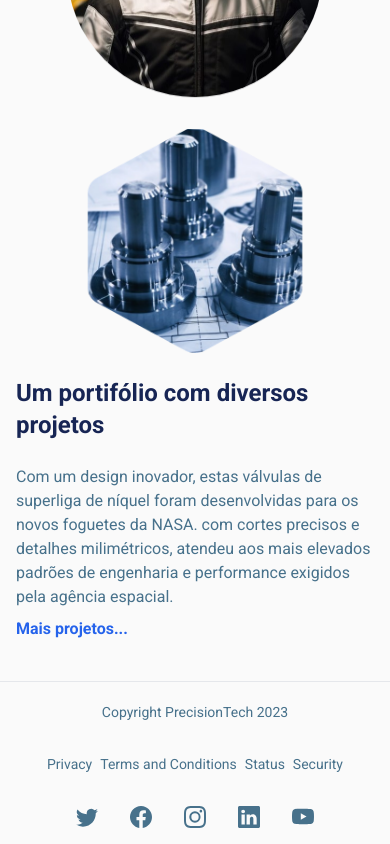
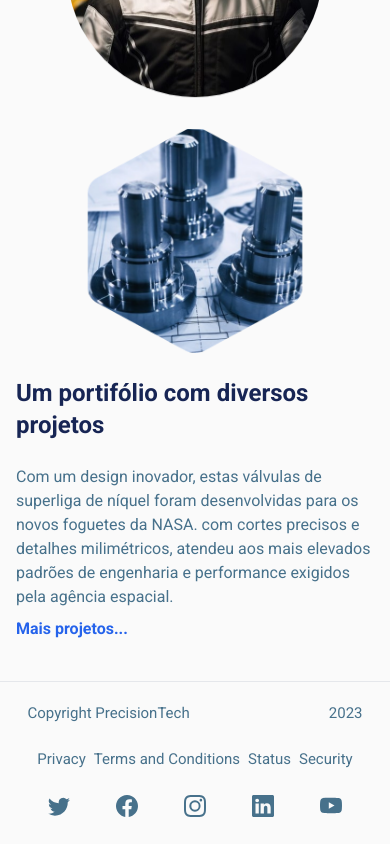
Before and after one commit to FranciscoNeto2909/PrecisionTech, a React (Vite) app: page / in a window 390 px wide. Shown: the part 2875-3719 px from the top of the page. Built offline with nearby package versions, Linux system fonts and the light colour scheme.

Commit message:
handleClick added to logo link

```diff
--- a/src/App.tsx
+++ b/src/App.tsx
@@ -10,7 +10,6 @@ import Projects from "./pages/projects/Projects";
 import Scheduling from "./pages/scheduling/Scheduling";
 import Schedules from "./pages/schedules/Schedules";
 import Services from "./pages/services/Services";
-import Team from "./pages/team/Team";
 import Contact from "./pages/contact/Contact";
 import NotFound from "./pages/NotFound";
 import AOS from 'aos'
@@ -40,7 +39,6 @@ export default function App() {
         <Route path="/projetos" element={<Projects windowWidth={windowWidth} />} />
         <Route path="/servicos" element={<Services windowWidth={windowWidth} />} />
         <Route path="/sobre" element={<About />} />
-        <Route path="/time" element={<Team />} />
         <Route path="/*" element={<NotFound />} />
       </Routes>
       <Footer />
--- a/src/components/footer/Footer.tsx
+++ b/src/components/footer/Footer.tsx
@@ -5,18 +5,21 @@ import { Link } from 'react-router-dom'
 export default function Footer() {
     return (
         <div className="border-t h-16">
-            <div className="mx-auto max-w-[1250px] text-center px-4 pt-5 flex flex-col items-center gap-8 py-4 justify-between md:flex-row">
-                <div className='text-sm lg:text-base'>Copyright PrecisionTech 2023</div>
+            <div className="mx-auto max-w-[1250px] text-center px-4 pt-5 flex flex-col items-center gap-6 py-4 justify-between md:flex-row">
+                <div className='w-full max-w-[335px] text-[15px] flex justify-between md:w-auto md:block lg:text-base'>
+                    <span className='inline-block'>Copyright PrecisionTech</span>
+                    <span className='inline-block md:ms-2'>2023</span>
+                </div>
                 <div>
-                    <ul className="flex gap-2 text-sm lg:text-base lg:gap-6">
+                    <ul className="flex gap-2 text-[15px] lg:gap-6">
                         <li><Link to="#">Privacy</Link></li>
-                        <li><Link to="#">Terms and Conditions</Link></li>
+                        <li><Link to="#" className=''>Terms and Conditions</Link></li>
                         <li><Link to="#">Status</Link></li>
                         <li><Link to="#">Security</Link></li>
                     </ul>
                 </div>
                 <div>
-                    <ul className='flex gap-8 md:gap-4 lg:gap-8'>
+                    <ul className='flex gap-[46px] md:gap-4 lg:gap-8'>
                         <li>
                             <Link to="#">
                                 <BsTwitter size={22} />
--- a/src/components/headers/mobile/MobileH.tsx
+++ b/src/components/headers/mobile/MobileH.tsx
@@ -19,7 +19,7 @@ export default function MobileH({ windowWidth }: Props) {
         flex flex-col py-2 border-b`}>
             <div className='flex items-center justify-between'>
                 <div className='ms-4'>
-                    <Link to="/">
+                    <Link to="/" onClick={handleClick}>
                         <img src={windowWidth <= 425 ? logoMobile : logo} className={`${windowWidth <= 425 ? "h-12 py-2 bg-blue-600 rounded-md px-2" : "h-16 py-1"}`} alt="logo" />
                     </Link>
                 </div>
--- a/src/components/projCard/ProjCard.tsx
+++ b/src/components/projCard/ProjCard.tsx
@@ -13,7 +13,7 @@ type ProjProps = {
 
 export default function ProjCard({ proj, windowWidth }: ProjProps) {
     return (
-        <div data-aos={windowWidth < 400 ? "fade-up" : "fade-in"} data-aos-duration="2000" className="w-full max-w-[350px] card-shadow rounded-lg  lg:max-w-[400px]">
+        <div data-aos={windowWidth < 400 ? "fade-up" : "fade-in"} data-aos-duration="2000" className="w-full max-w-[350px] card-shadow rounded-lg lg:max-w-[400px]">
             <div>
                 <img className="h-auto w-full rounded-t-lg lg:h-[360px]" src={proj.image} alt="" />
             </div>
```
